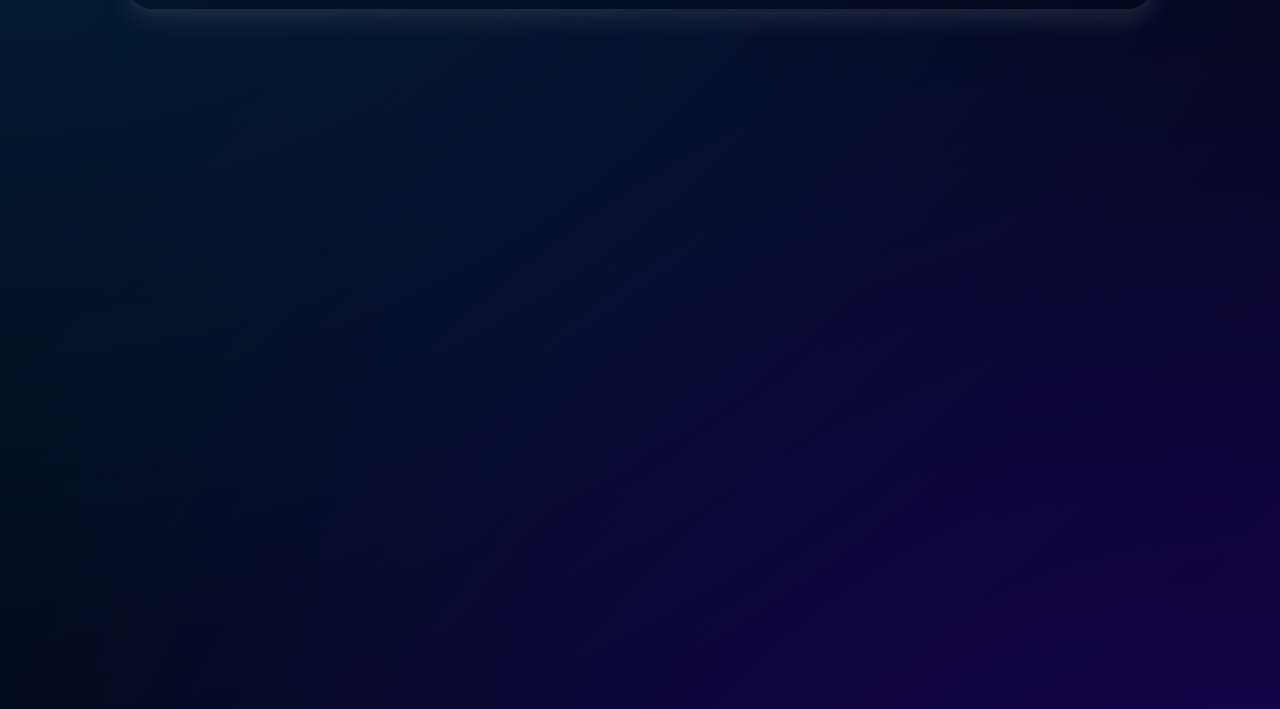
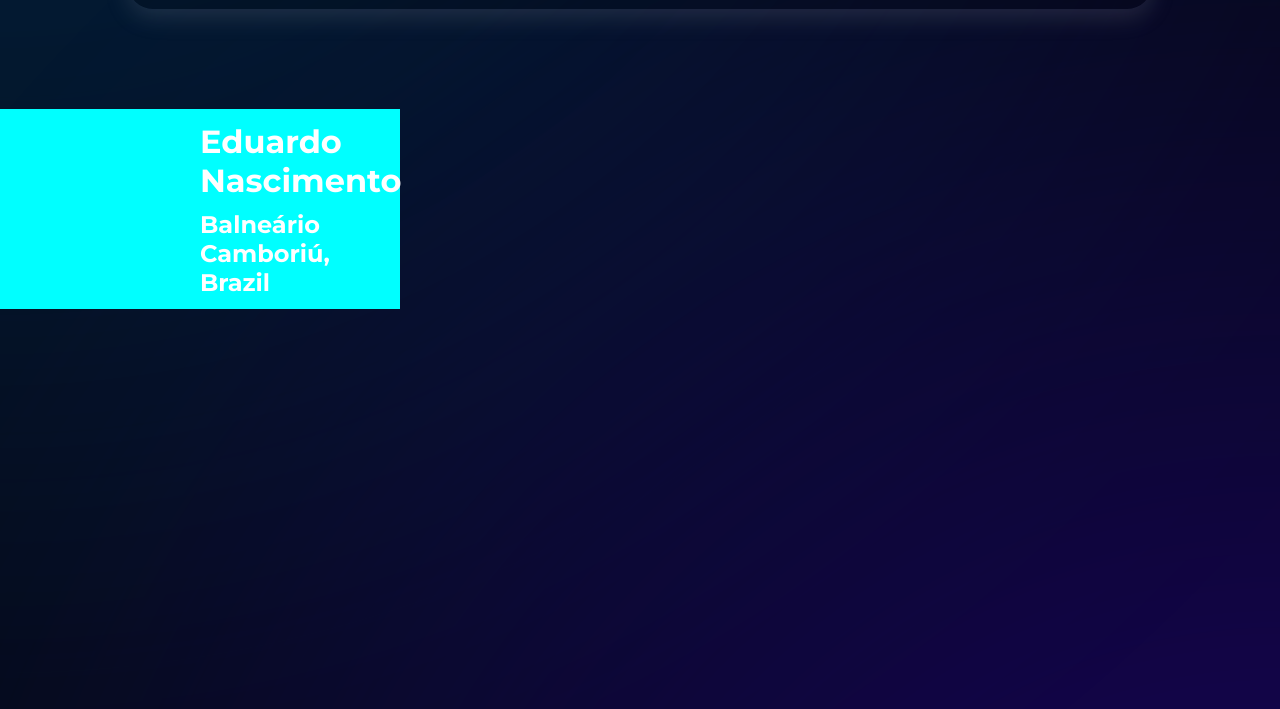
Before and after one commit to edunascimentt/portfoliopro, a plain HTML site: page index.html in a window 1280 px wide. Shown: the part 91-800 px from the top of the page. Drawn offline with Linux system fonts and the light colour scheme.

Commit message:
Add welcome card with title and subtitle to main section

```diff
--- a/index.html
+++ b/index.html
@@ -46,7 +46,14 @@
         </nav>
     </header>
 
-    <main></main>
+    <main>
+        <div class="welcome_card">
+            <div class="welcome_card__title">
+                <h1>Eduardo Nascimento</h1>
+                <h2>Balneário Camboriú, Brazil</h2>
+            </div>
+        </div>
+    </main>
 
     <footer></footer>
 </body>
--- a/styles.css
+++ b/styles.css
@@ -111,3 +111,27 @@ header {
     align-items: center;
     text-decoration: none;
 }
+main {
+    width: 100%;
+}
+
+.welcome_card {
+    display: flex;
+    flex-direction: column;
+    justify-content: center;
+    align-items: flex-start;
+    padding: 0 200px 0 200px;
+    width: 10svw;
+    height: 200px;
+    margin-top: 100px;
+    background-color: aqua;
+}
+
+.welcome_card__title {
+    display: flex;
+    flex-direction: column;
+    justify-content: flex-start;
+    align-items: center;
+    gap: 10px;
+
+}
```
